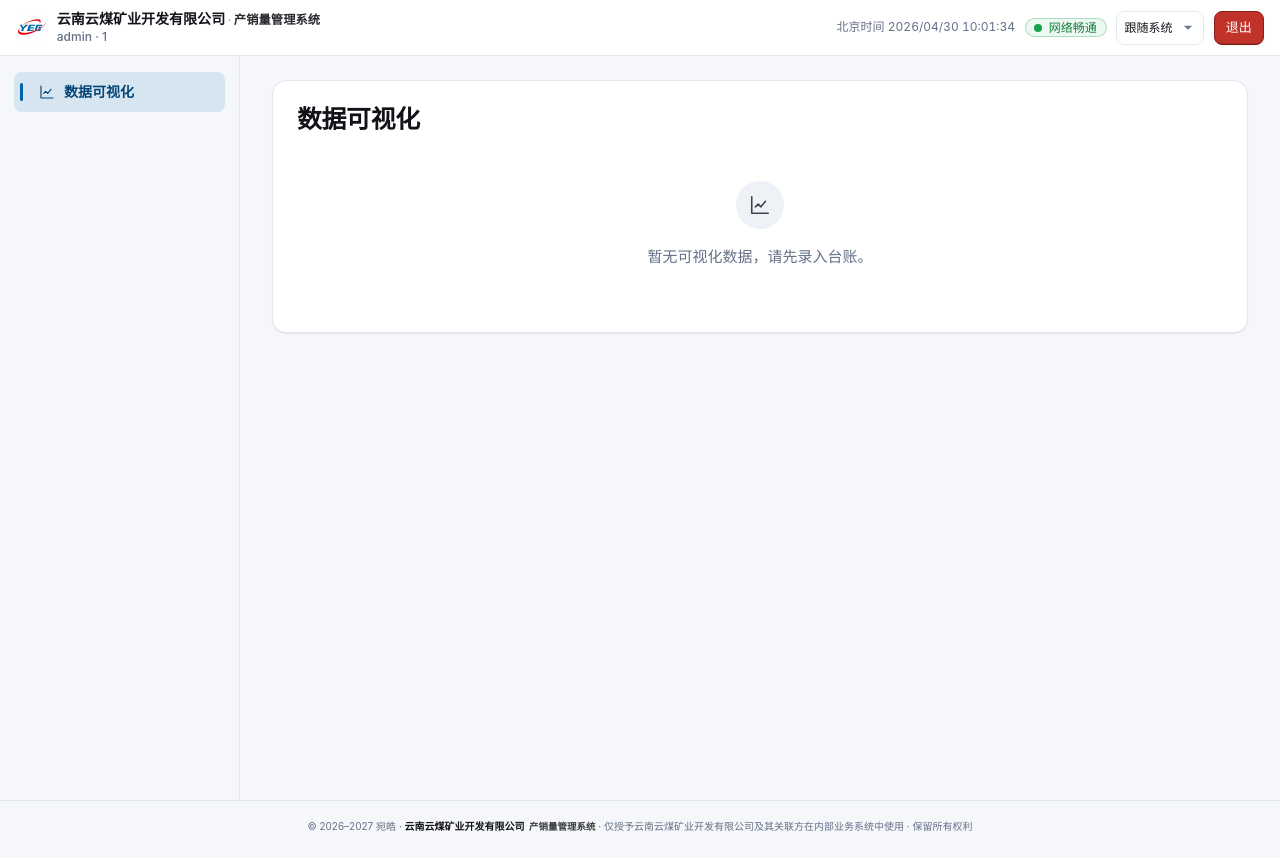
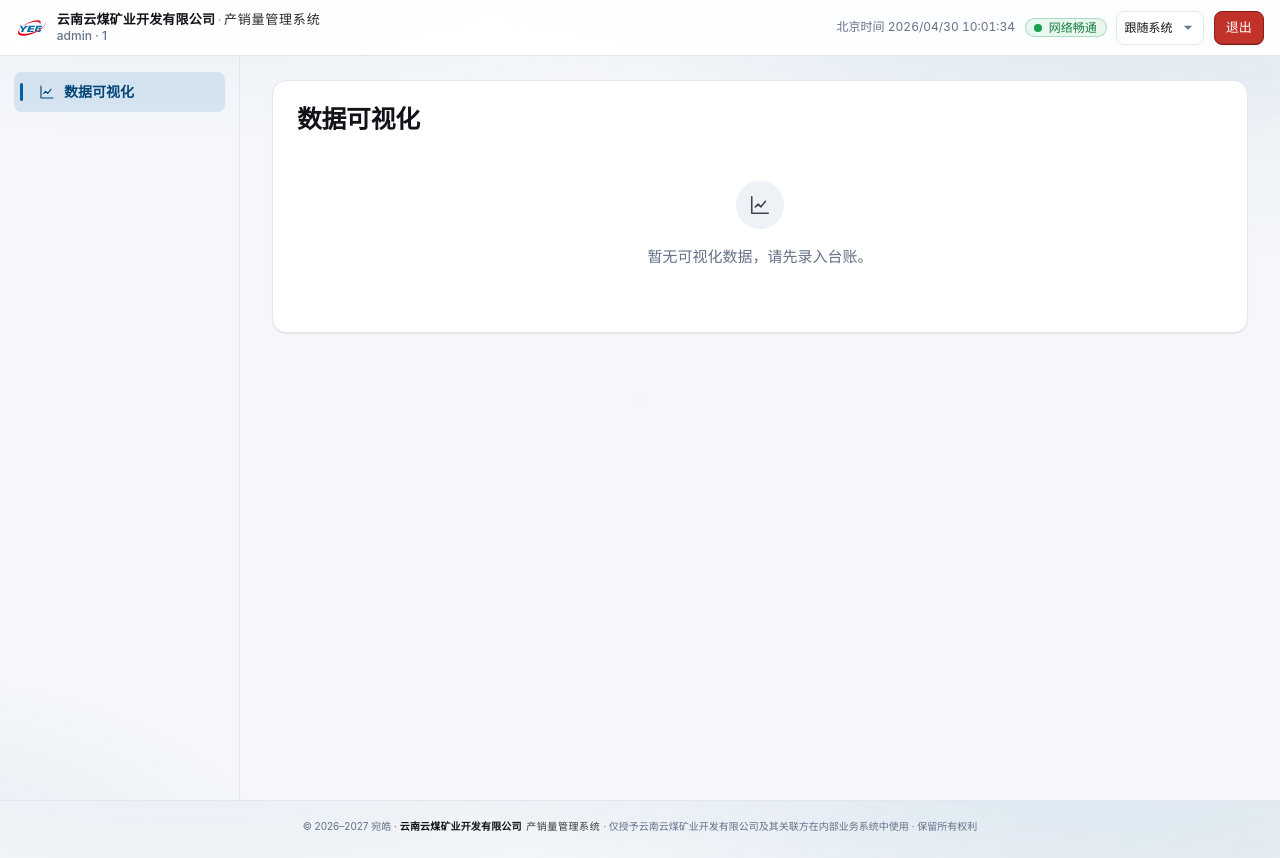
Before and after one commit to mvpwanhao/ymkymanager, a FastAPI app: page / in a window 1280 px wide. Run offline with FastAPI, Linux system fonts and the light colour scheme; the visitor is signed in with stand-in values (Sample User, id 1).

Commit message:
feat(ui): visual scroll/date cap; brand typography; textured page bg; PG export helper
- Keep scroll position when switching visualization period tabs and chart GET forms (sessionStorage).
- Custom date range: cap dates to Beijing today server-side and max on inputs.
- Unify brand lockup typography-weight vs letter-spacing; global login-style textured background on body.
- Add scripts/server_export_pg_to_excel.py for dumping PG ledger to data xlsx without touching live DB excel path.

Made-with: Cursor

```diff
--- a/app/main.py
+++ b/app/main.py
@@ -446,11 +446,22 @@ def create_app() -> FastAPI:
             period = request.query_params.get("period", "year")
             ds = request.query_params.get("start")
             de = request.query_params.get("end")
+            today_cap = today_beijing()
             c_start = c_end = None
-            if period == "custom" and ds and de:
+            tpl_start = (ds or "").strip()
+            tpl_end = (de or "").strip()
+            if period == "custom" and tpl_start and tpl_end:
                 try:
-                    c_start = date.fromisoformat(str(ds))
-                    c_end = date.fromisoformat(str(de))
+                    c_start = date.fromisoformat(str(tpl_start))
+                    c_end = date.fromisoformat(str(tpl_end))
+                    if c_start > today_cap:
+                        c_start = today_cap
+                    if c_end > today_cap:
+                        c_end = today_cap
+                    if c_start > c_end:
+                        c_start, c_end = c_end, c_start
+                    tpl_start = c_start.isoformat()
+                    tpl_end = c_end.isoformat()
                 except ValueError:
                     period = "year"
             sy_raw = (request.query_params.get("stat_year") or "").strip()
@@ -473,8 +484,9 @@ def create_app() -> FastAPI:
                     **ctx,
                     "dash": d,
                     "period": period,
-                    "c_start": ds or "",
-                    "c_end": de or "",
+                    "c_start": tpl_start,
+                    "c_end": tpl_end,
+                    "visual_custom_max_date": today_cap.isoformat(),
                 },
             )
         if page == "entry_actual":
--- a/static/app.css
+++ b/static/app.css
@@ -75,6 +75,14 @@
   --c-topbar-bg: rgba(255, 255, 255, 0.92);
   --c-placeholder: #a8a59c;
   --c-input-hover-bd: #b8b3a8;
+
+  /* 全局页面背景（与登录页同款：角部柔光 + 点阵 + 淡色椭圆光） */
+  --page-corner-tr: radial-gradient(1000px 450px at 80% -100px, rgba(0, 98, 168, 0.10), transparent 60%);
+  --page-corner-bl: radial-gradient(700px 350px at -10% 110%, rgba(0, 98, 168, 0.08), transparent 60%);
+  --page-mesh-a: radial-gradient(ellipse 100% 58% at 14% -12%, rgba(0, 98, 168, 0.068), transparent 51%);
+  --page-mesh-b: radial-gradient(ellipse 88% 50% at 98% 6%, rgba(0, 74, 128, 0.042), transparent 54%);
+  --page-texture-dots: radial-gradient(rgba(17, 19, 24, 0.04) 1px, transparent 1.55px);
+  --page-texture-dots-size: 21px 21px;
 }
 
 /* Dark: data-color-mode + ymky-theme */
@@ -152,7 +166,21 @@ body {
   font-size: var(--tx-15);
   line-height: 1.55;
   color: var(--c-text);
-  background: var(--c-bg);
+  background-color: var(--c-bg);
+  background-image:
+    var(--page-corner-tr),
+    var(--page-corner-bl),
+    var(--page-texture-dots),
+    var(--page-mesh-a),
+    var(--page-mesh-b);
+  background-size:
+    auto,
+    auto,
+    var(--page-texture-dots-size),
+    100% 100%,
+    100% 100%;
+  background-repeat: no-repeat, no-repeat, repeat, no-repeat, no-repeat;
+  background-attachment: fixed;
   -webkit-font-smoothing: antialiased;
   text-rendering: optimizeLegibility;
 }
@@ -213,28 +241,31 @@ img, svg { display: inline-block; vertical-align: middle; }
   overflow: hidden;
 }
 
-/* 品牌双行：公司名略大、系统名略小 */
+/* 品牌组合：统一无衬线，公司名略重、系统名略轻 + 字距区分，避免衬线混搭配色块感 */
 .brand-lockup {
   display: flex;
   flex-wrap: wrap;
   align-items: baseline;
   gap: 0.12em 0.2em;
   min-width: 0;
+  font-family: var(--font-sans);
 }
 .brand-lockup .brand-company {
-  font-weight: 600;
+  font-weight: 700;
   color: var(--c-text);
+  letter-spacing: 0.015em;
 }
 .brand-lockup .brand-system {
-  font-weight: 600;
+  font-weight: 500;
   color: var(--c-text);
+  letter-spacing: 0.06em;
   opacity: 0.88;
-  letter-spacing: 0.01em;
 }
 .brand-lockup .brand-sep {
   font-weight: 500;
   opacity: 0.45;
   user-select: none;
+  letter-spacing: 0;
 }
 
 /* 顶栏：紧凑一行，过长时换行 */
@@ -242,15 +273,15 @@ img, svg { display: inline-block; vertical-align: middle; }
   font-size: var(--tx-13);
   max-width: min(58vw, 22rem);
 }
-.brand-lockup--topbar .brand-company {
-  font-size: 1.08em;
+.brand-lockup--topbar .brand-company,
+.brand-lockup--topbar .brand-system {
+  font-size: 1em;
 }
 .brand-lockup--topbar .brand-system {
-  font-size: 0.94em;
   opacity: 0.9;
 }
 .brand-lockup--topbar .brand-sep {
-  font-size: 0.88em;
+  font-size: 0.92em;
 }
 
 /* 登录 / 选择页：居中、层次更明显 */
@@ -1192,21 +1226,23 @@ select#themeSelect::-ms-expand { display: none; }
 }
 .app-footer small { display: inline-block; max-width: 64rem; }
 .app-footer .footer-brand {
-  font-weight: 600;
+  font-weight: 700;
   color: var(--c-text);
+  letter-spacing: 0.015em;
 }
 .app-footer .footer-brand-sub {
-  font-weight: 600;
-  font-size: 0.95em;
+  font-weight: 500;
+  font-size: 1em;
   color: var(--c-text);
   opacity: 0.82;
   margin-left: 0.2em;
+  letter-spacing: 0.06em;
 }
 
 /* Print */
 @media print {
   .topbar, .sidebar, .btn, .pill-tabs, form .btn-row { display: none !important; }
-  body { background: #fff; }
+  body { background: #fff !important; background-image: none !important; background-color: #fff !important; }
   .card { box-shadow: none; border-color: #ccc; }
   .app-footer { border-top-color: #ccc; }
 }
--- a/templates/_brand_lockup.html
+++ b/templates/_brand_lockup.html
@@ -1,5 +1,5 @@
 {#
-  云南云煤矿业开发有限公司 · 产销量管理系统（公司名略大、系统名略小，由 modifier 控制布局）
+  云南云煤矿业开发有限公司 · 产销量管理系统（统一无衬线，字重与字距区分两行标题）
 #}
 <div class="brand-lockup {{ modifier|default('') }}" role="group" aria-label="云南云煤矿业开发有限公司，产销量管理系统">
   <span class="brand-company">云南云煤矿业开发有限公司</span>
```
Also changed, not shown: other parts of static/app.css (+18 -9 lines), scripts/server_export_pg_to_excel.py (added, +54 -0 lines), templates/dashboard.html (+41 -2 lines).
